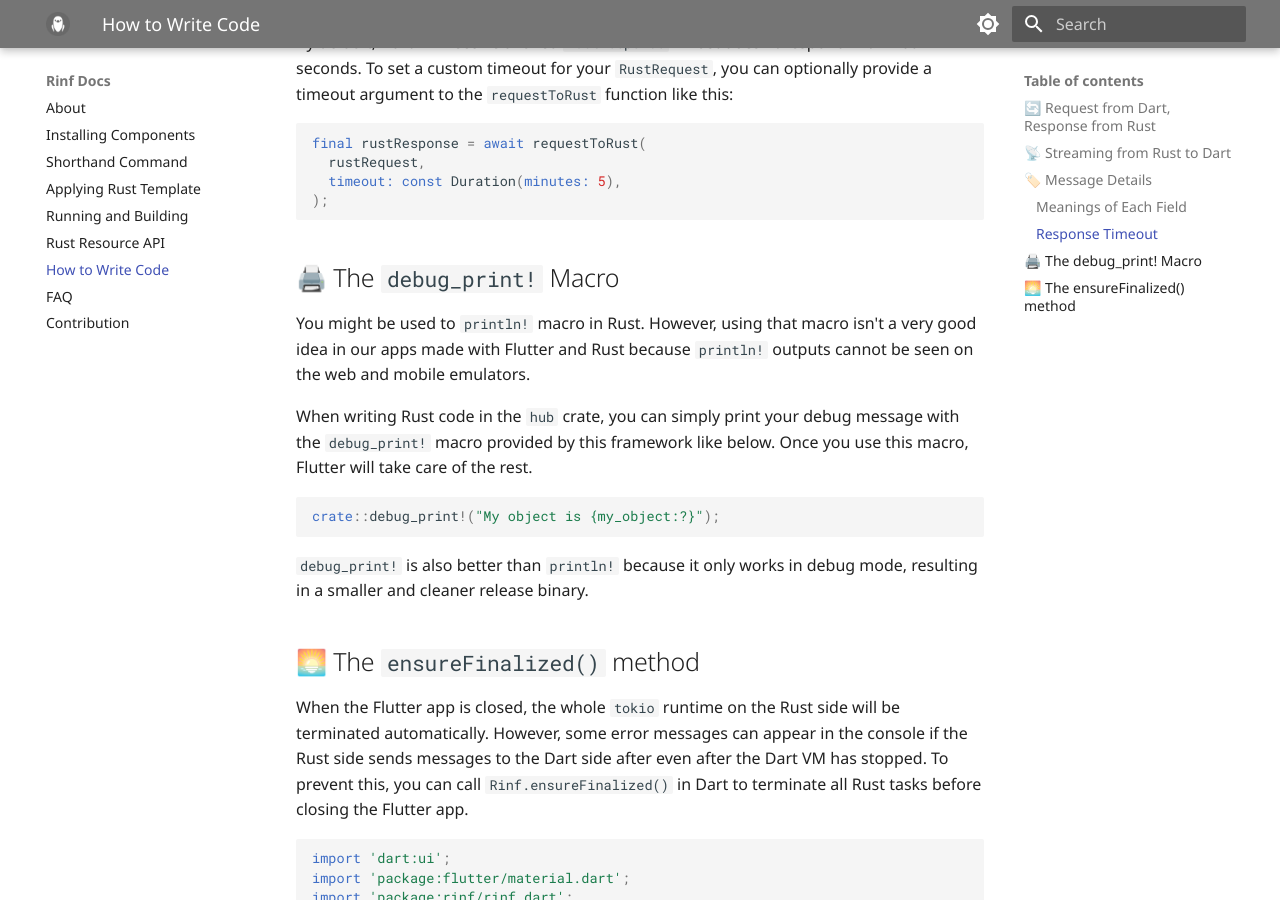
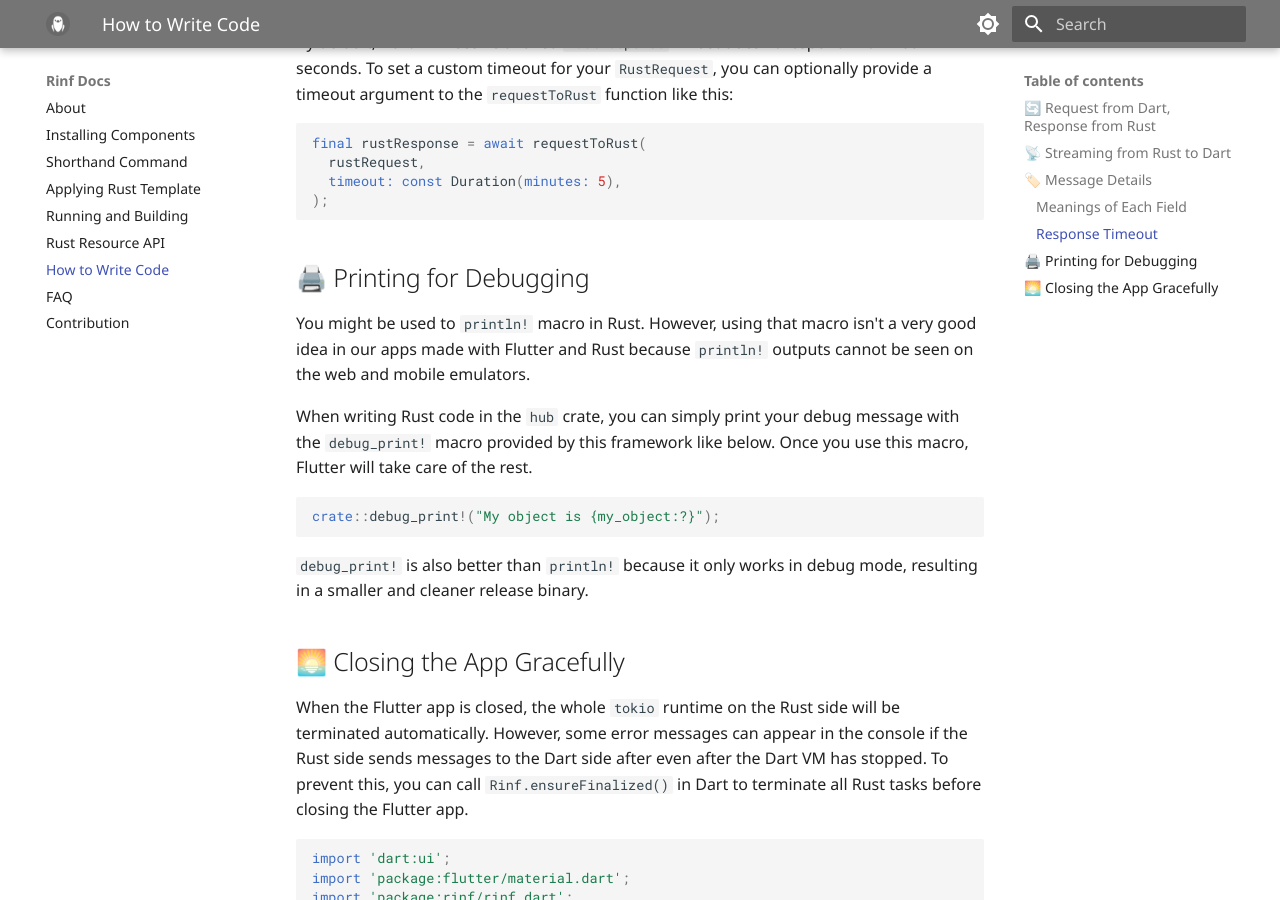
Before and after one commit to cunarist/rinf, an MkDocs documentation site: the page built from documentation/docs/writing-code.md, in a window 1280 px wide and 900 px high, scrolled down 6337 px. Built offline with MkDocs 1.6.1 and Material for MkDocs 9.7.7, drawn with Linux system fonts in a browser that asks for light colours.

Commit message:
Improve section titles

````diff
--- a/documentation/docs/writing-code.md
+++ b/documentation/docs/writing-code.md
@@ -306,7 +306,7 @@ final rustResponse = await requestToRust(
 );
 ```
 
-## 🖨️ The `debug_print!` Macro
+## 🖨️ Printing for Debugging
 
 You might be used to `println!` macro in Rust. However, using that macro isn't a very good idea in our apps made with Flutter and Rust because `println!` outputs cannot be seen on the web and mobile emulators.
 
@@ -318,7 +318,7 @@ crate::debug_print!("My object is {my_object:?}");
 
 `debug_print!` is also better than `println!` because it only works in debug mode, resulting in a smaller and cleaner release binary.
 
-## 🌅 The `ensureFinalized()` method
+## 🌅 Closing the App Gracefully
 
 When the Flutter app is closed, the whole `tokio` runtime on the Rust side will be terminated automatically. However, some error messages can appear in the console if the Rust side sends messages to the Dart side after even after the Dart VM has stopped. To prevent this, you can call `Rinf.ensureFinalized()` in Dart to terminate all Rust tasks before closing the Flutter app.
 
````
